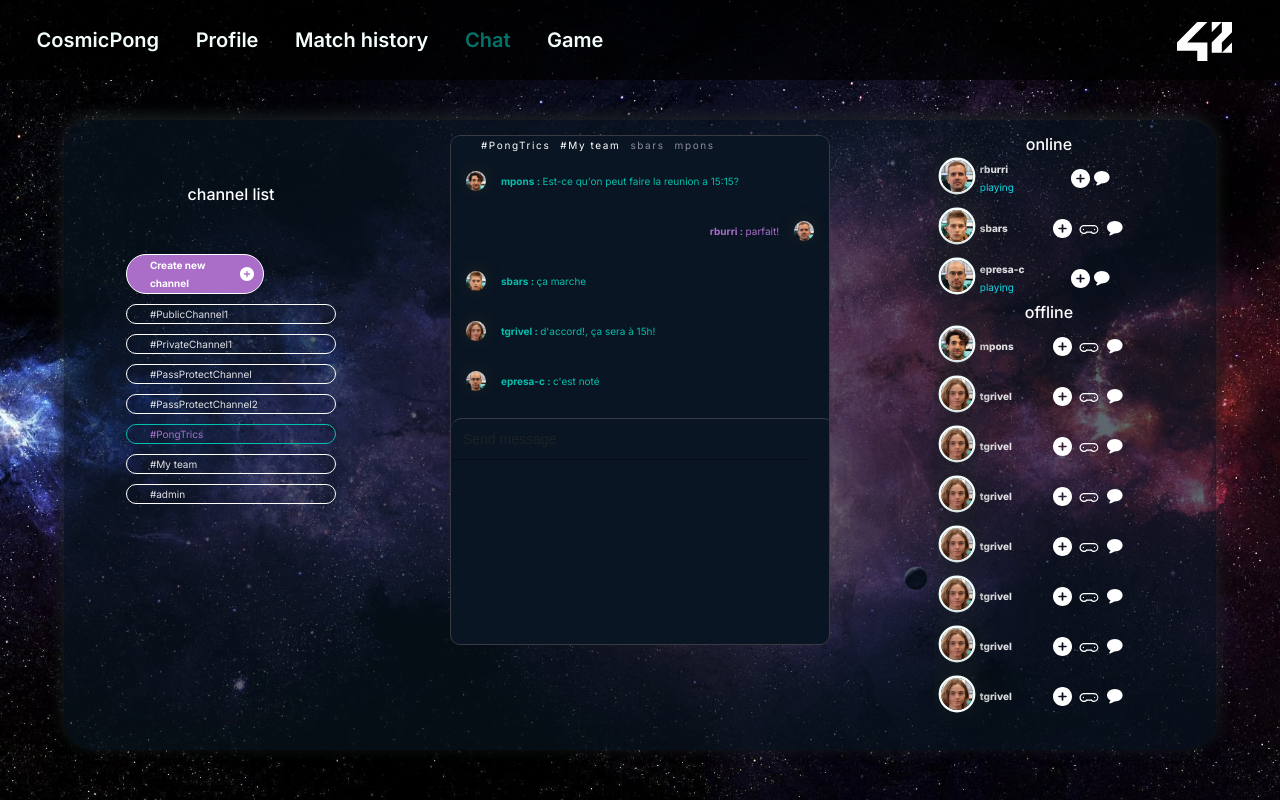
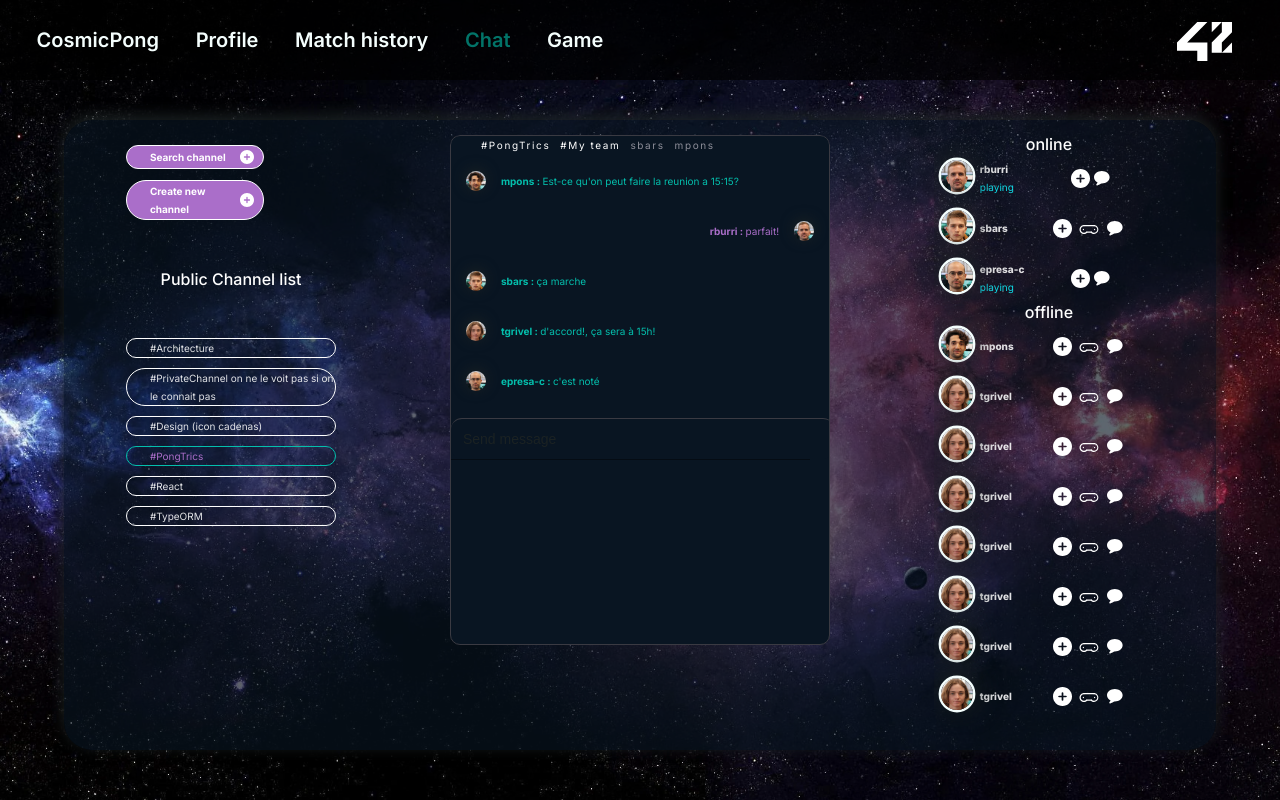
Before and after one commit to eprei/42_ft_transcendence, a React (Vite) app in the folder frontend/: page /chat in a window 1280 px wide. Built offline with nearby package versions, Linux system fonts and the light colour scheme.

Commit message:
channel with objects 1st

```diff
--- a/frontend/src/components/chat/ChannelList.tsx
+++ b/frontend/src/components/chat/ChannelList.tsx
@@ -1,14 +1,80 @@
 import styles from './ChannelList.module.css'
 import IconAddChannel from '../../assets/icon/add_friend.svg'
 // import ClickableIcon from '../profile/ClickableIcon'
+
+// interface ChannelProps {
+//     id: number
+// 	owner: number
+//     name: string
+// 	type: channelType
+// 	password: string
+// 	creationDate: number
+// }
+
+// // ennum channelType [
+// // 	private,
+// // public,
+// // direct,
+
+// const ChList: ChannelProps[] = [
+//     {
+// 			id: 1,
+// 			owner: 2,//User.id
+// 			name: Tips and Tricks
+// 			type: PUBLIC,
+// 			password: '',
+// 			creationDate: 040422
+// 	},
+// 	{
+// 		id: 1,
+// 		owner: 2,//User.id
+// 		name: Tips and Tricks
+// 		type: PUBLIC,
+// 		password: '',
+// 		creationDate: 040422
+// 	},
+// 	{
+// 		id: 1,
+// 		owner: 2,//User.id
+// 		name: Tips and Tricks
+// 		type: PUBLIC,
+// 		password: '',
+// 		creationDate: 040422
+// 	},
+// 	{
+// 		id: 1,
+// 		owner: 2,//User.id
+// 		name: Tips and Tricks
+// 		type: PUBLIC,
+// 		password: '',
+// 		creationDate: 040422
+// 	},
+// 	{
+// 		id: 1,
+// 		owner: 2,//User.id
+// 		name: Tips and Tricks
+// 		type: PUBLIC,
+// 		password: '',
+// 		creationDate: 040422
+// 	},
+// ]
+
 
 function ChannelList() {
     return (
         <>
             <div className={`${styles.chBox}`}>
-                <h2> channel list </h2>
-
                 <ul>
+					<li>
+                        <button className={`${styles.chList} ${styles.newCh}`}>
+							Search channel
+                            <img
+                                src={IconAddChannel}
+                                alt="plus sign"
+                                className={styles.addChannelIcon}
+								/>
+                        </button>
+                    </li>
                     <li>
                         <button className={`${styles.chList} ${styles.newCh}`}>
                             Create new channel
@@ -16,20 +82,21 @@ function ChannelList() {
                                 src={IconAddChannel}
                                 alt="plus sign"
                                 className={styles.addChannelIcon}
-                            />
+								/>
                         </button>
                     </li>
-                    <li className={`${styles.chList} ${styles.silent}`}>
-                        #PublicChannel1
+
+					<h2> Public Channel list </h2>
+					<li className={`${styles.chList} ${styles.silent}`}>
+                        #Architecture
                     </li>
-                    <li className={`${styles.chList}`}>#PrivateChannel1</li>
-                    <li className={`${styles.chList}`}>#PassProtectChannel</li>
-                    <li className={`${styles.chList}`}>#PassProtectChannel2</li>
+                    <li className={`${styles.chList}`}>#PrivateChannel on ne le voit pas si on le connait pas</li>
+                    <li className={`${styles.chList}`}>#Design (icon cadenas)</li>
                     <li className={`${styles.chList} ${styles.incomingMsg}`}>
                         #PongTrics
                     </li>
-                    <li className={`${styles.chList}`}>#My team</li>
-                    <li className={`${styles.chList}`}>#admin</li>
+                    <li className={`${styles.chList}`}>#React</li>
+                    <li className={`${styles.chList}`}>#TypeORM</li>
                 </ul>
             </div>
         </>
```
Also changed, not shown: frontend/src/components/chat/channels.json (added, +8 -0 lines).
